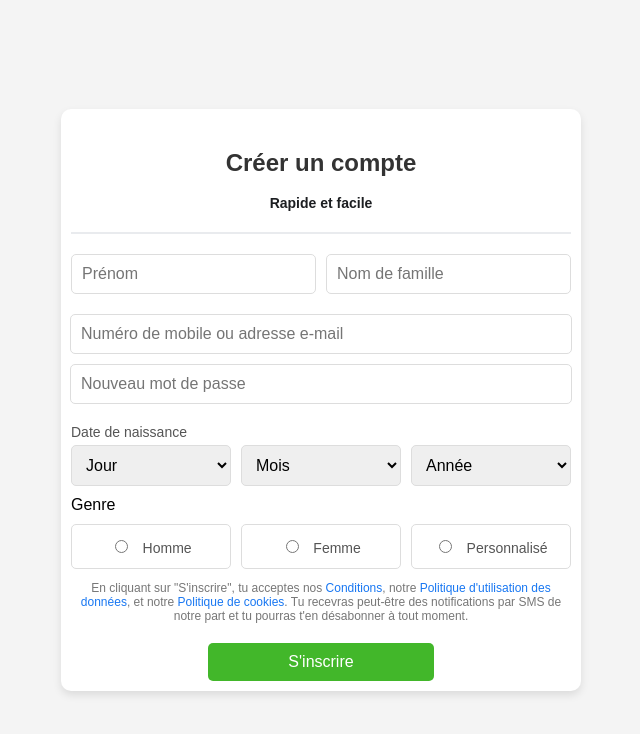
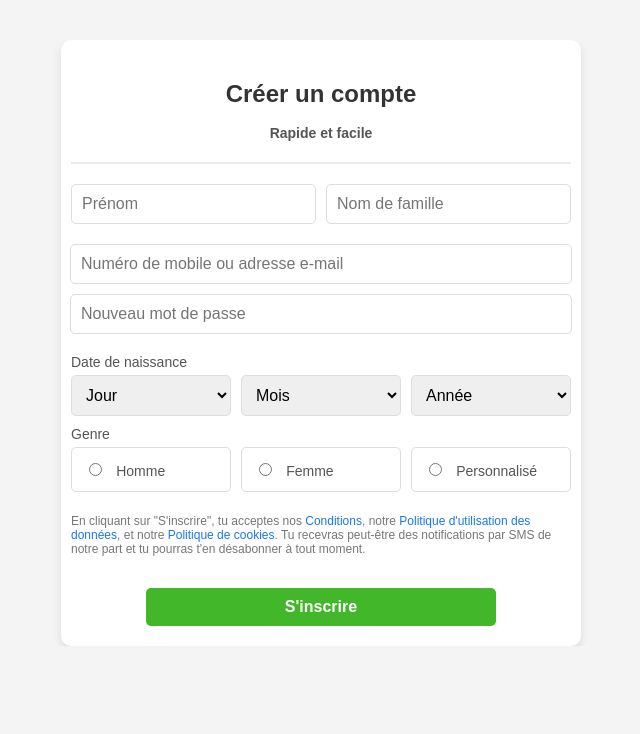
Before and after one commit to Asmah003/Facebook_SignUp_Page, a plain HTML site: page index.html in a window 1280 px wide. Shown: the whole page, without its empty margins (319-959 px from the left). Drawn offline with Linux system fonts and the light colour scheme.

Commit message:
correction

```diff
--- a/style.css
+++ b/style.css
@@ -9,7 +9,8 @@ body {
 .container {
   display: flex;
   width: 100%;
-  height: 100vh;
+  /* height: 100vh;*/
+  margin-top: 40px;
   justify-content: center;
   align-items: center;
   overflow: hidden;
@@ -35,7 +36,7 @@ h1 {
   margin-top: 30px;
 }
 span {
-  color: #1c1e21;
+  color: #555;
   font-weight: bold;
   font-size: 14px;
 }
@@ -86,14 +87,18 @@ hr.divider {
 .input-radio {
   padding: 12px;
   width: 100%;
+  text-align: left;
   border: solid #ddd 1px;
   font-size: 15px;
   border-radius: 5px !important;
+  margin-top: 5px;
 }
 .input-radio label{
     margin-top: 5px;
 }
 .asma{
+color: #555;
+  font-size: 14px;
     margin-top: 10px;
     display: flex;
     justify-content: start;
@@ -102,7 +107,6 @@ hr.divider {
     display: flex;
     justify-content: start;
     align-items: start;
-    margin-top: 10px;
     gap: 10px;
 }
 .genre label {
@@ -131,6 +135,8 @@ input[type="radio"] {
 }
 /* Terms & conditions */
 .terms {
+  display: flex;
+  text-align: left;
   font-size: 12px;
   color: #777;
   margin-top: 10px;
@@ -147,10 +153,13 @@ input[type="radio"] {
   margin-top: 20px;
 }
 .submit-btn {
+  width: 350px;
   background-color: #42b72a;
   color: white;
   padding: 10px 80px;
+  margin-bottom: 10px;
   font-size: 16px;
+  font-weight: bold;
   border: none;
   border-radius: 5px;
   cursor: pointer;
```
